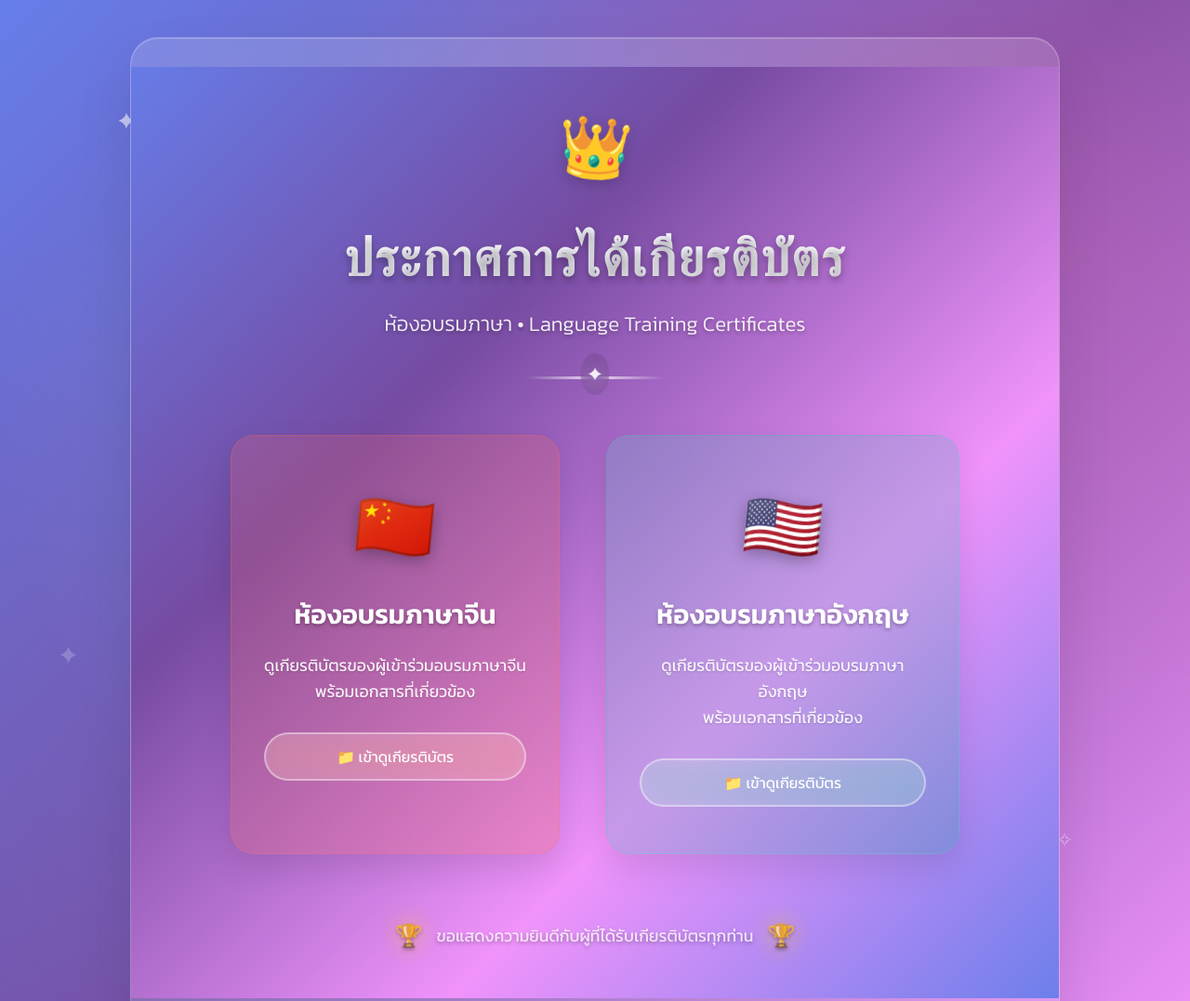
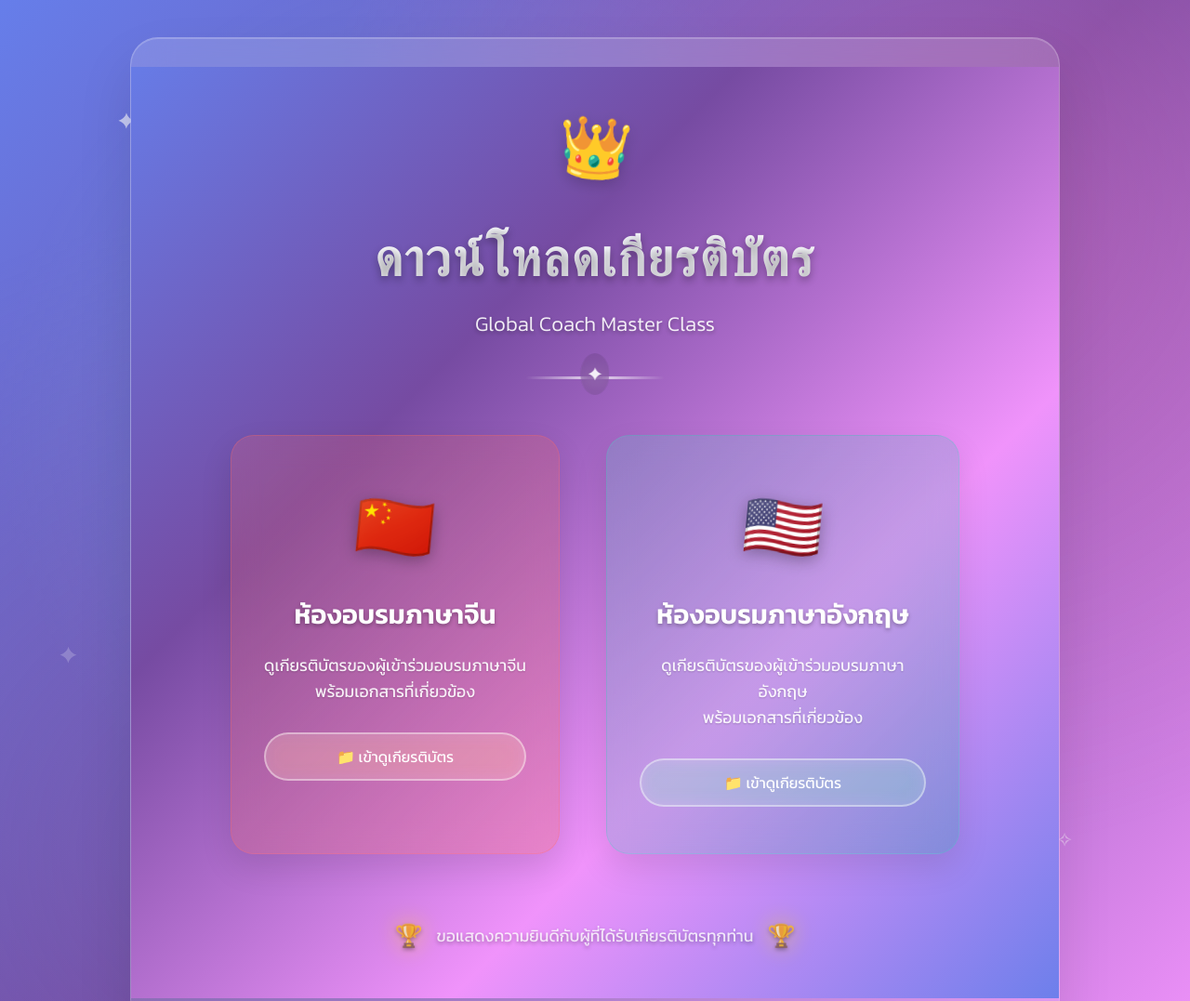
Before and after one commit to LORDOBEC/news, a plain HTML site: page index.html in a window 1280 px wide. Shown: the top 1077 px of the page at 93% size. Drawn offline with nearby package versions, Linux system fonts and the light colour scheme.

Commit message:
index.html

```diff
--- a/index.html
+++ b/index.html
@@ -3,7 +3,7 @@
 <head>
     <meta charset="UTF-8">
     <meta name="viewport" content="width=device-width, initial-scale=1.0">
-    <title>ประกาศการได้เกียรติบัตร</title>
+    <title>ดาวน์โหลดเกียรติบัตร</title>
     <link href="https://fonts.googleapis.com/css2?family=Kanit:wght@300;400;600;700&family=Playfair+Display:wght@400;700&display=swap" rel="stylesheet">
     <style>
         * {
@@ -422,8 +422,8 @@
         <div class="container">
             <div class="header">
                 <div class="crown">👑</div>
-                <h1 class="title">ประกาศการได้เกียรติบัตร</h1>
-                <p class="subtitle">ห้องอบรมภาษา • Language Training Certificates</p>
+                <h1 class="title">ดาวน์โหลดเกียรติบัตร</h1>
+                <p class="subtitle">Global Coach Master Class</p>
                 <div class="divider"></div>
             </div>
 
```
